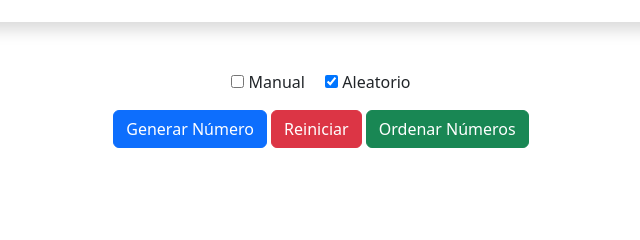
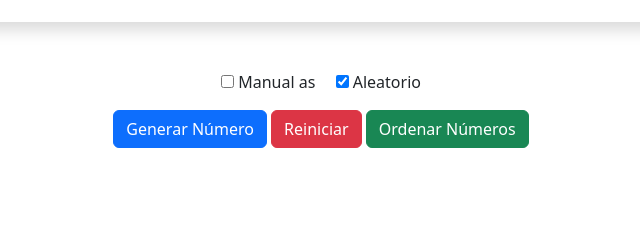
Before and after one commit to purafisica/bingoAgop.github.io, a plain HTML site: page index.html in a window 1280 px wide. Shown: the part 134-374 px from the top of the page, 319-959 px from the left. Drawn offline with nearby package versions, Linux system fonts and the light colour scheme.

Commit message:
commit 0

```diff
--- a/index.html
+++ b/index.html
@@ -18,7 +18,7 @@
             </div>
             <div class="mb-3">
                 <input type="checkbox" id="manual-checkbox">
-                <label for="manual-checkbox" class="me-3">Manual</label>
+                <label for="manual-checkbox" class="me-3">Manual as</label>
                 <input type="checkbox" id="aleatorio-checkbox" checked>
                 <label for="aleatorio-checkbox">Aleatorio</label>
             </div>
```
